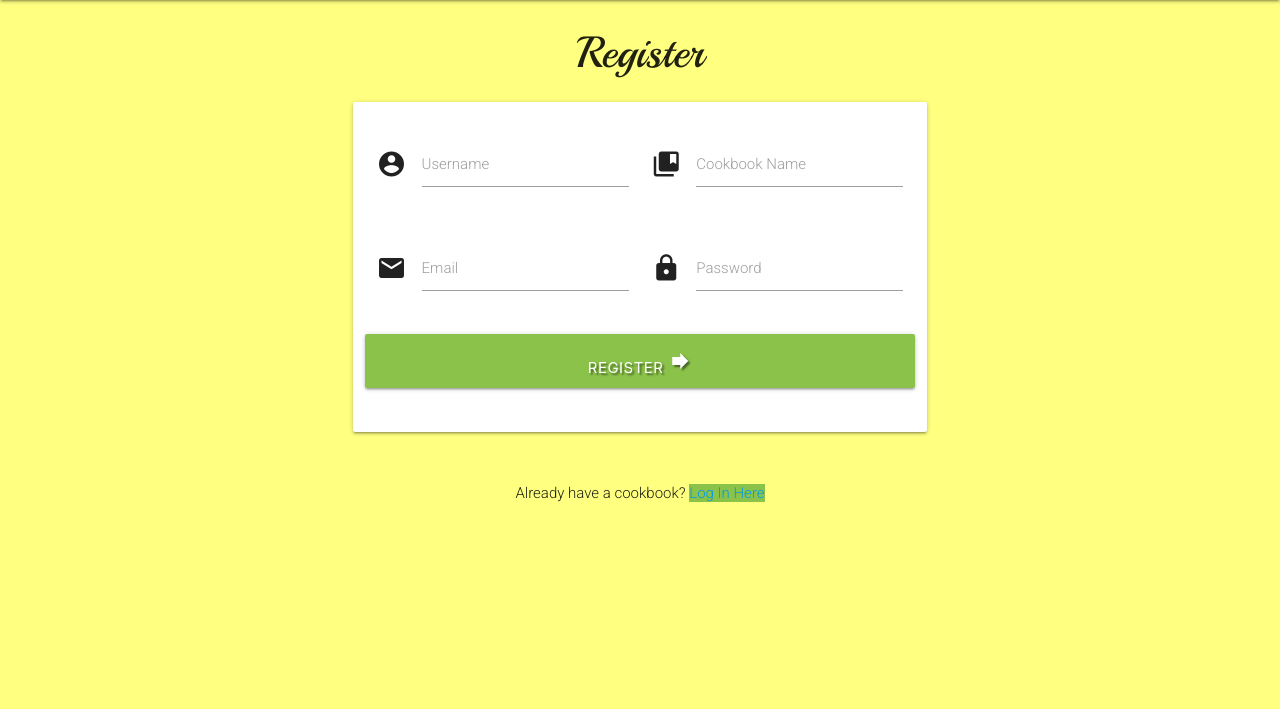
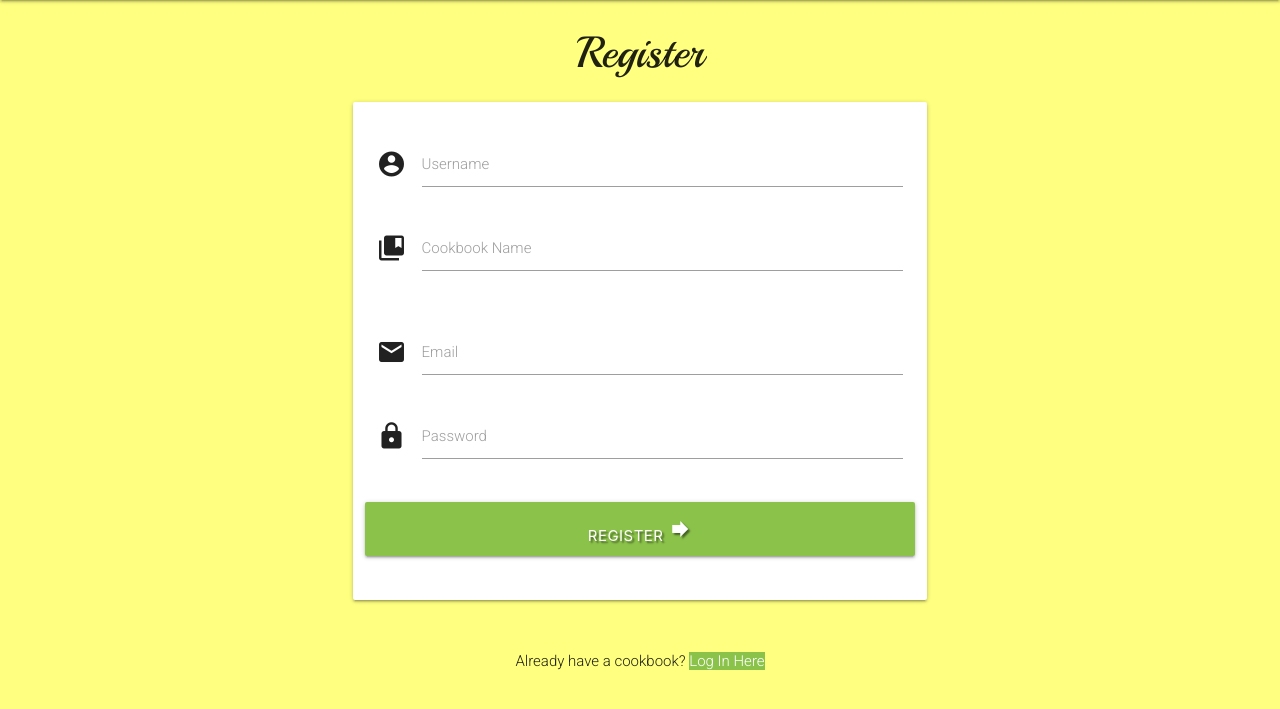
Before and after one commit to ceciliabinck/cook-with-me, a Flask app: page /register in a window 1280 px wide. Shown: the part 64-773 px from the top of the page. Run offline with Flask 2, Linux system fonts and the light colour scheme; some libraries are stand-ins or nearby versions.

Commit message:
Beautify HTML

```diff
--- a/templates/base.html
+++ b/templates/base.html
@@ -12,7 +12,7 @@
 
   <body>
     <header>
-      <!--- top navbar ---->
+      <!--- top navbar --->
       <nav class="nav-extended text-shadow orange">
         <div class="nav-wrapper">
           <a href="#!" class="brand-logo">Cook with me</a>
@@ -36,7 +36,7 @@
         </div>
       </nav>
 
-      <!--- mobile sidenav ---->
+      <!--- mobile sidenav --->
       <ul class="sidenav" id="mobile-demo">
         <li><a href="{{ url_for('get_home') }}">Home</a></li>
         <li><a href="{{ url_for('get_recipes') }}">Recipes</a></li>
@@ -72,7 +72,7 @@
     {% block content %} {% endblock %}
     </main>
 
-    <!--- script for Materialize js ---->
+    <!--- script for Materialize js --->
     <script src="https://cdnjs.cloudflare.com/ajax/libs/jquery/3.5.1/jquery.min.js"></script>
     <script src="https://cdnjs.cloudflare.com/ajax/libs/materialize/1.0.0/js/materialize.min.js"></script>
     <script src="{{url_for('static', filename='js/style.js')}}"></script>
--- a/templates/home.html
+++ b/templates/home.html
@@ -7,10 +7,7 @@
             <a class="carousel-item" href="#"><img src="{{ url_for('static', filename='images/berry-tart.jpg') }}" alt="Berry tart"></a>
             <a class="carousel-item" href="#"><img src="{{ url_for('static', filename='images/egg_mango-chutney.jpg') }}" alt="Egg mango chutney flatbread"></a>
             <a class="carousel-item" href="#"><img src="{{ url_for('static', filename='images/noodle-soup.jpg') }}" alt="Noodle-soup"></a>
-
         </div>
-
-
 
         <h5 class="center">
             Always wanted to make your own cook book?<br>
--- a/templates/register.html
+++ b/templates/register.html
@@ -7,27 +7,27 @@
             <div class="card-panel">
             <!-- username -->
                 <div class="row">
-                    <div class="input-field col s12 m6">
+                    <div class="input-field col s12">
                         <i class="material-icons prefix">account_circle</i>
                         <input id="username" name="username" type="text" minlength="5" maxlength="15" pattern="^{a-zA-Z0-9}{5,15}$" class="validate" required>
                         <label for="username">Username</label>
                     </div>
                 <!-- cookbook name -->
-                <div class="input-field col s12 m6">
+                <div class="input-field col s12">
                         <i class="material-icons prefix">collections_bookmark</i>
-                        <input id="cookbook-name" name="cookbook-name" type="text" minlength="5" maxlength="15" pattern="^{a-zA-Z0-9}{5,15}$" class="validate" required>
-                        <label for="cookbook-name">Cookbook Name</label>
+                        <input id="cookbook_name" name="cookbook_name" type="text" minlength="5" maxlength="15" pattern="^{a-zA-Z0-9}{5,15}$" class="validate" required>
+                        <label for="cookbook_name">Cookbook Name</label>
                     </div>
                 </div>
                 <!-- email -->
                 <div class="row">
-                    <div class="input-field col s12 m6">
+                    <div class="input-field col s12">
                         <i class="material-icons prefix">email</i>
                         <input id="email" name="email" type="email" class="validate" required>
                         <label for="email">Email</label>
                     </div>
                 <!-- password -->
-                    <div class="input-field col s12 m6">
+                    <div class="input-field col s12">
                         <i class="material-icons prefix">lock</i>
                         <input id="password" name="password" type="password" minlength="5" maxlength="15" pattern="^{a-zA-Z0-9}{5,15}$" class="validate" required>
                         <label for="password">Password</label>
@@ -47,7 +47,7 @@
     <div class="row">
         <div class="col s12">
             <p class="center-align">
-                Already have a cookbook? <a href="{{ url_for('login') }}" class="light-green text-darken-4">Log In Here</a>
+                Already have a cookbook? <a href="{{ url_for('login') }}" class="light-green white-text">Log In Here</a>
             </p>
         </div>
     </div>
```
Also changed, not shown: templates/profile.html (+17 -1 lines), templates/recipe.html (+28 -23 lines).
